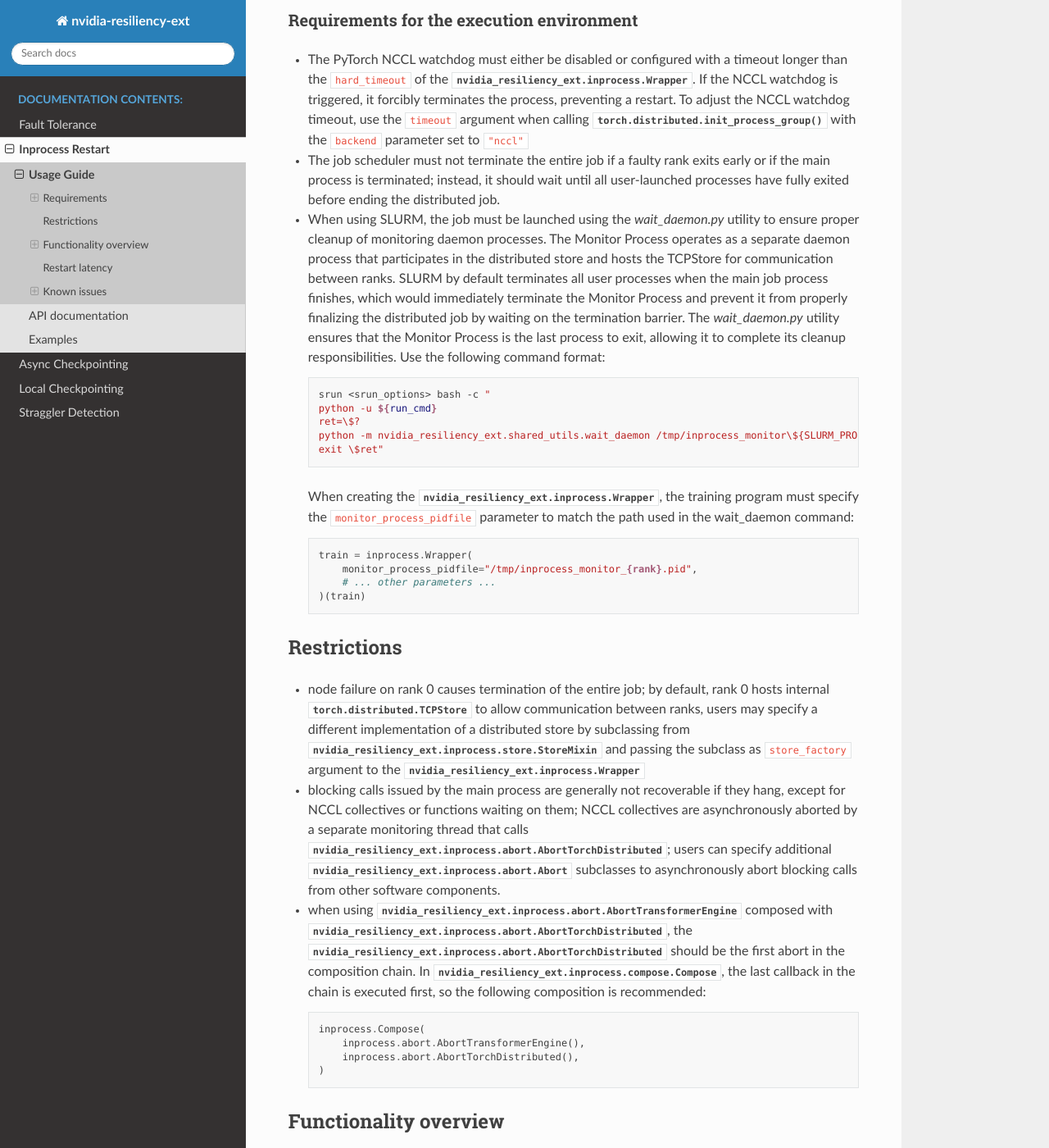
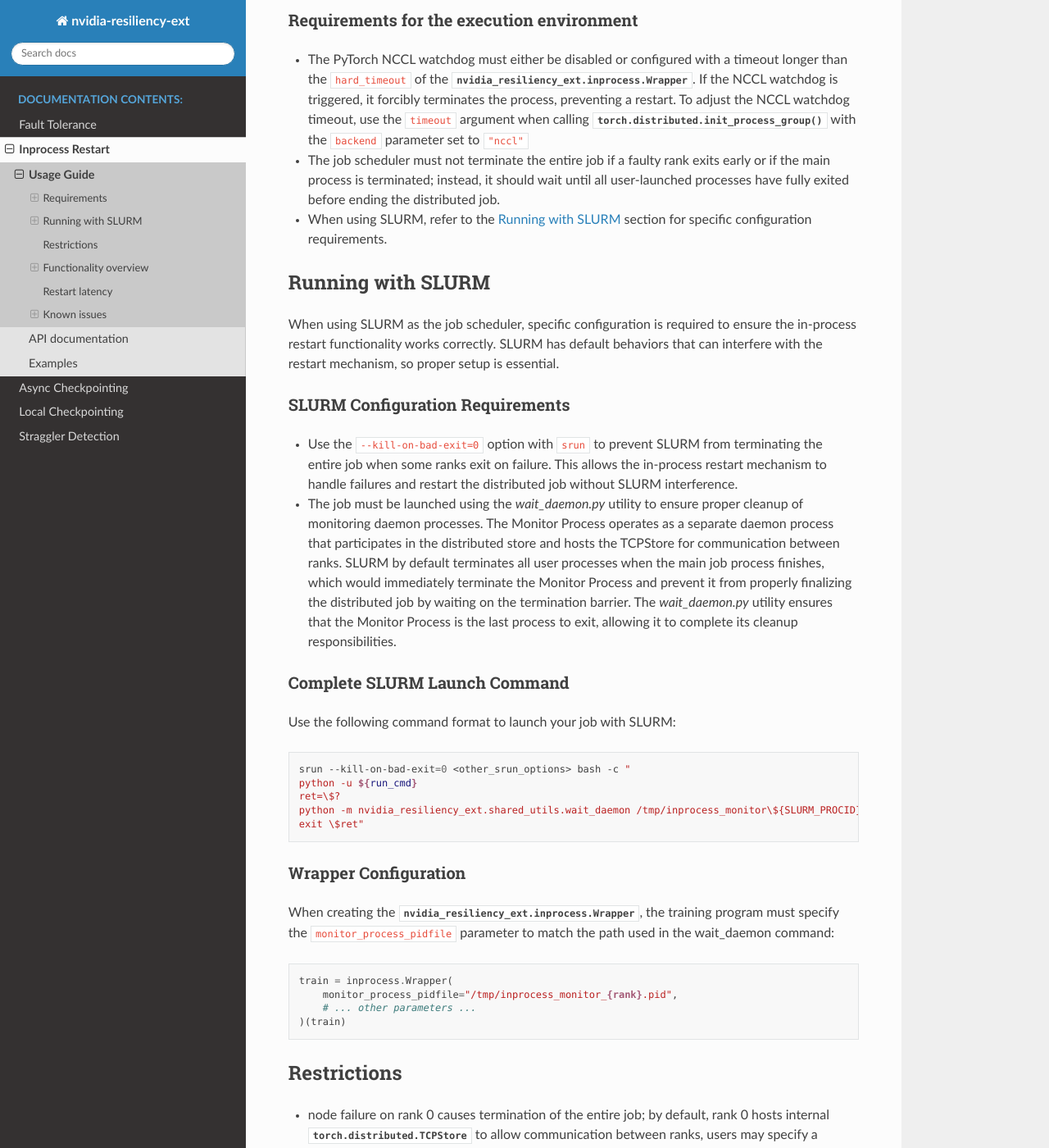
Before and after one commit to NVIDIA/nvidia-resiliency-ext, a Sphinx documentation site: the page built from docs/source/inprocess/usage_guide.rst, in a window 1280 px wide and 1400 px high, scrolled down 1297 px. Shown: the whole window at 82% size. Built offline with Sphinx 7.4.7 and the Read the Docs theme 3.1.0, drawn with Linux system fonts in a browser that asks for light colours.

Commit message:
Added --kill-on-bad-exit=0 instruction

```diff
--- a/docs/source/inprocess/usage_guide.rst
+++ b/docs/source/inprocess/usage_guide.rst
@@ -80,8 +80,28 @@ Requirements for the execution environment
   early or if the main process is terminated; instead, it should wait until all
   user-launched processes have fully exited before ending the distributed job.
 
-- When using SLURM, the job must be launched using the `wait_daemon.py` utility to
-  ensure proper cleanup of monitoring daemon processes. The :ref:`Monitor Process
+- When using SLURM, refer to the :ref:`Running with SLURM <running_with_slurm>` section
+  for specific configuration requirements.
+
+.. _running_with_slurm:
+
+Running with SLURM
+------------------
+When using SLURM as the job scheduler, specific configuration is required to
+ensure the in-process restart functionality works correctly. SLURM has default
+behaviors that can interfere with the restart mechanism, so proper setup is
+essential.
+
+SLURM Configuration Requirements
+~~~~~~~~~~~~~~~~~~~~~~~~~~~~~~~
+
+- Use the ``--kill-on-bad-exit=0`` option with ``srun`` to prevent SLURM from
+  terminating the entire job when some ranks exit on failure. This allows the
+  in-process restart mechanism to handle failures and restart the distributed
+  job without SLURM interference.
+
+- The job must be launched using the `wait_daemon.py` utility to ensure proper
+  cleanup of monitoring daemon processes. The :ref:`Monitor Process
   <monitor_process>` operates as a separate daemon process that participates in
   the distributed store and hosts the TCPStore for communication between ranks.
   SLURM by default terminates all user processes when the main job process
@@ -89,26 +109,31 @@ Requirements for the execution environment
   from properly finalizing the distributed job by waiting on the termination
   barrier. The `wait_daemon.py` utility ensures that the Monitor Process is the
   last process to exit, allowing it to complete its cleanup responsibilities.
-  Use the following command format:
 
-  .. code-block:: bash
+Complete SLURM Launch Command
+~~~~~~~~~~~~~~~~~~~~~~~~~~~~
+Use the following command format to launch your job with SLURM:
 
-    srun <srun_options> bash -c "
-    python -u ${run_cmd}
-    ret=\$?
-    python -m nvidia_resiliency_ext.shared_utils.wait_daemon /tmp/inprocess_monitor\${SLURM_PROCID}.pid
-    exit \$ret"
+.. code-block:: bash
 
-  When creating the :py:class:`nvidia_resiliency_ext.inprocess.Wrapper`, the training program must specify the
-  ``monitor_process_pidfile`` parameter to match the path used in the wait_daemon
-  command:
+  srun --kill-on-bad-exit=0 <other_srun_options> bash -c "
+  python -u ${run_cmd}
+  ret=\$?
+  python -m nvidia_resiliency_ext.shared_utils.wait_daemon /tmp/inprocess_monitor\${SLURM_PROCID}.pid
+  exit \$ret"
 
-  .. code-block:: python
+Wrapper Configuration
+~~~~~~~~~~~~~~~~~~~~
+When creating the :py:class:`nvidia_resiliency_ext.inprocess.Wrapper`, the training program
+must specify the ``monitor_process_pidfile`` parameter to match the path used in
+the wait_daemon command:
 
-    train = inprocess.Wrapper(
-        monitor_process_pidfile="/tmp/inprocess_monitor_{rank}.pid",
-        # ... other parameters ...
-    )(train)
+.. code-block:: python
+
+  train = inprocess.Wrapper(
+      monitor_process_pidfile="/tmp/inprocess_monitor_{rank}.pid",
+      # ... other parameters ...
+  )(train)
 
 Restrictions
 ------------
```
